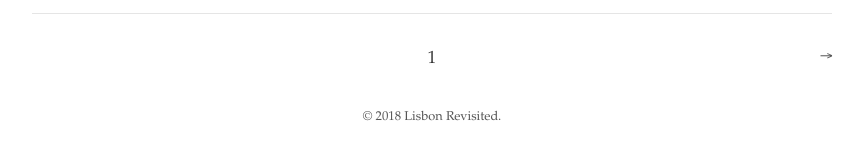
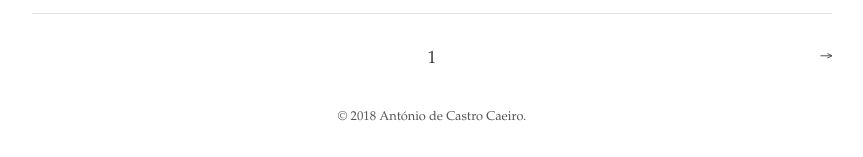
Before and after one commit to acaeiro/temas, a Jekyll site: the page built from index.html, in a window 1280 px wide. Shown: the part 1206-1363 px from the top of the page, without its empty margins (208-1071 px from the left). Built offline with Jekyll 4.4.1, drawn with Linux system fonts in a browser that asks for light colours; the list of posts is cut into pages by our own code.

Commit message:
Update _config.yml

```diff
--- a/_config.yml
+++ b/_config.yml
@@ -7,9 +7,9 @@ url:            "https://pablu.github.io/lisbonrevisited"
 
 # Author
 author:
-  name:         Lisbon Revisited
-  url:          https://pablu.github.io/lisbonrevisited
-  email:        pablu@protonmail.com
+  name:         António de Castro Caeiro
+  url:          https://acaeiro.github.io/temas
+  email:        pablodes@protonmail.com
 
 # Build settings
 markdown:       kramdown
```
